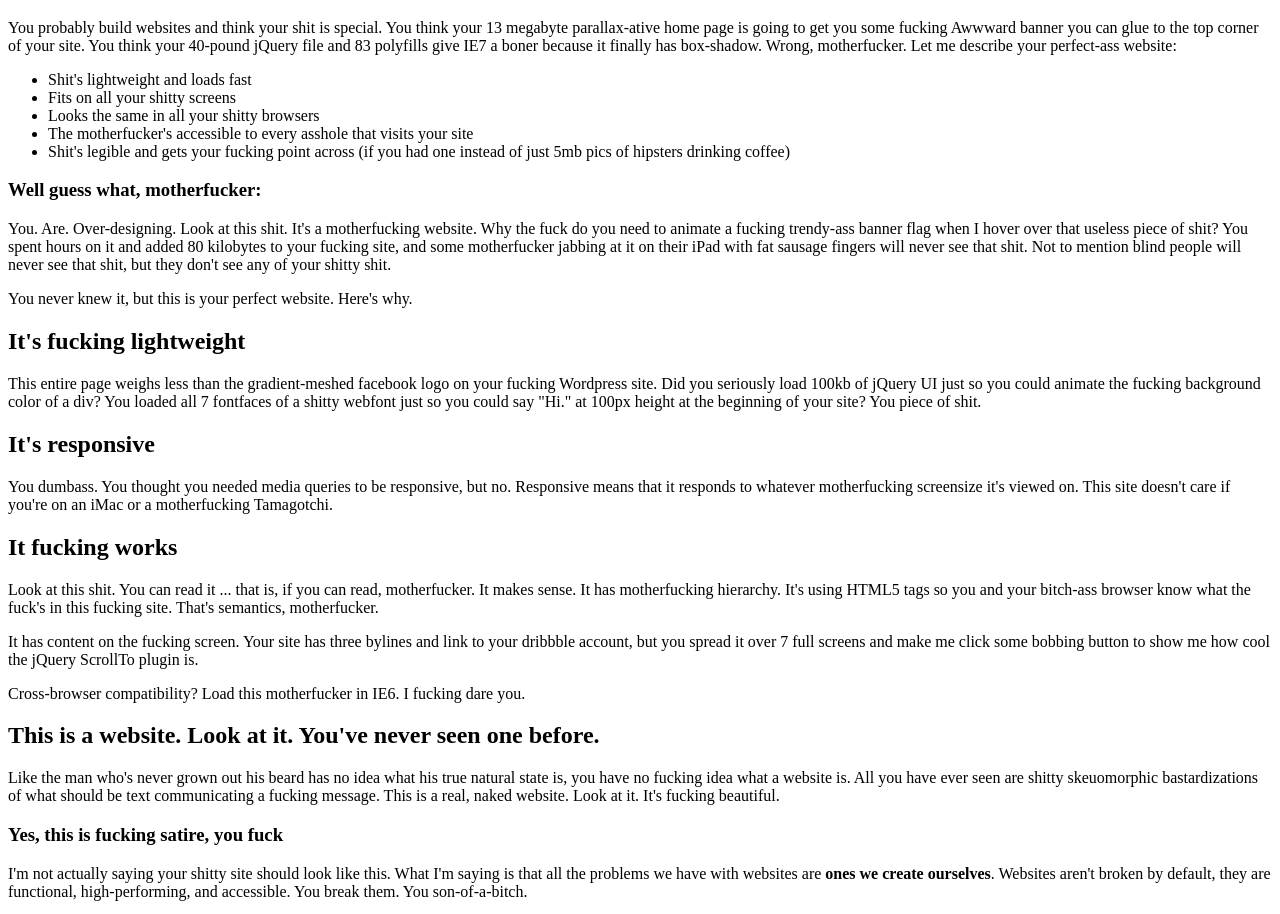
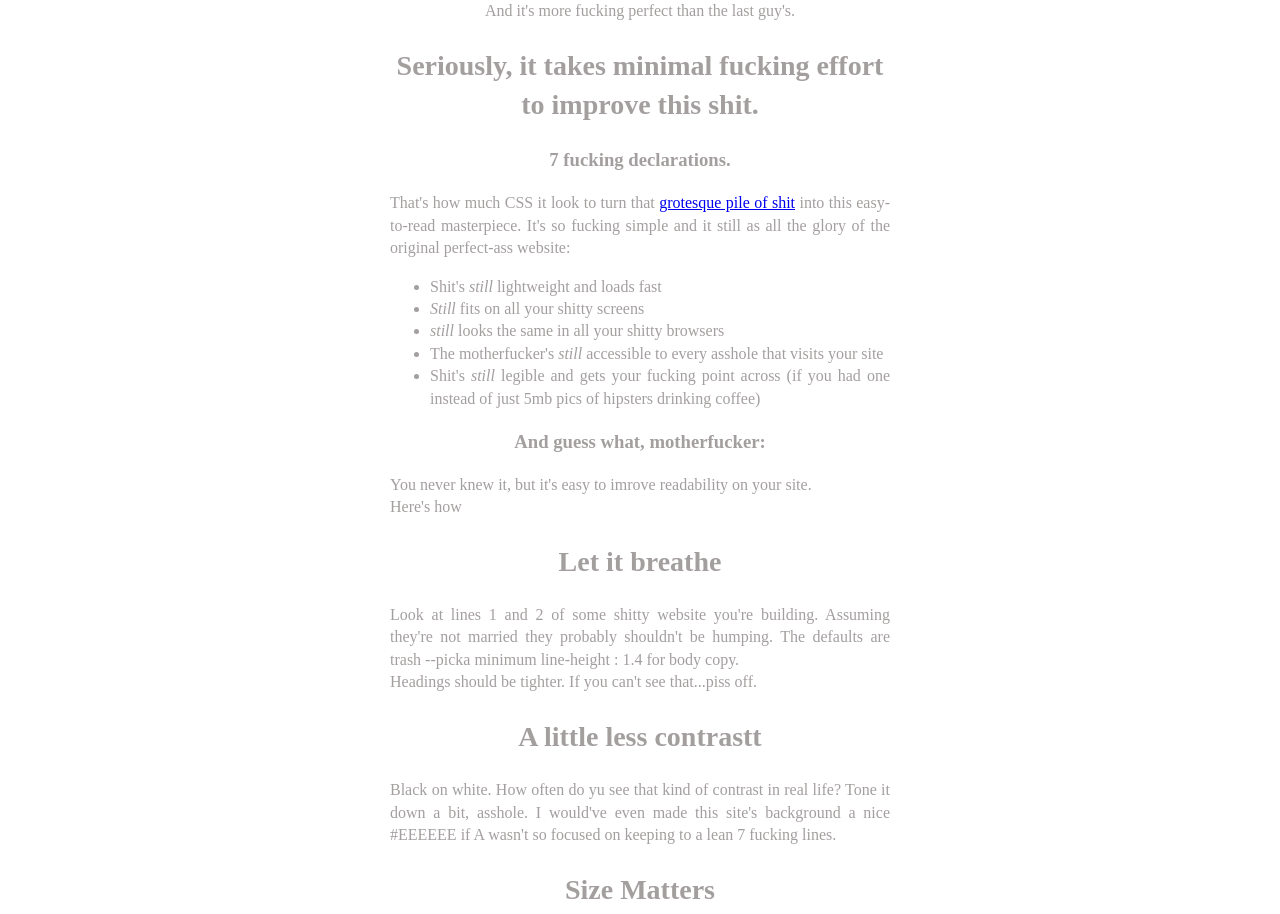
Before and after one commit to LUTlp/motherfuckingwebsite, a plain HTML site: page index.html in a window 1280 px wide. Shown: the part 146-1060 px from the top of the page. Drawn offline with Linux system fonts and the light colour scheme.

Commit message:
better mfxs

```diff
--- a/index.html
+++ b/index.html
@@ -6,66 +6,67 @@
 
     <!-- FOR THE CURIOUS: This site was made by @thebarrytone. Don't tell my mom. -->
 
-    <title>Motherfucking Website</title>
+    <link rel="stylesheet" href="style.css" />
+    <title> Presque Motherfucking Website</title>
 </head>
 
 <body>
     <header>
-        <h1>This is a motherfucking website.</h1>
-        <aside>And it's fucking perfect.</aside>
+        <h1>This is <span class="italique">still </span> a motherfucking website.</h1>
+        <aside>And it's more fucking perfect than the last guy's.</aside>
     </header>
 
-        <h2>Seriously, what the fuck else do you want?</h2>
+        <h2>Seriously, it takes minimal fucking effort to improve this shit.</h2>
 
-        <p>You probably build websites and think your shit is special. You think your 13 megabyte parallax-ative home page is going to get you some fucking Awwward banner you can glue to the top corner of your site. You think your 40-pound jQuery file and 83 polyfills give IE7 a boner because it finally has box-shadow. Wrong, motherfucker. Let me describe your perfect-ass website:</p>
+        <h3> 7 fucking declarations. </h3>
+        <p>That's how much CSS it look to turn that <a href="motherfuckingwebsite.com" >grotesque pile of shit</a> into this easy-to-read masterpiece. It's so fucking simple and it still as all the glory of the original perfect-ass website:</p>
 
         <ul>
-            <li>Shit's lightweight and loads fast</li>
-            <li>Fits on all your shitty screens</li>
-            <li>Looks the same in all your shitty browsers</li>
-            <li>The motherfucker's accessible to every asshole that visits your site</li>
-            <li>Shit's legible and gets your fucking point across (if you had one instead of just 5mb pics of hipsters drinking coffee)</li>
+            <li>Shit's <span class="italique">still </span> lightweight and loads fast</li>
+            <li><span class="italique">Still </span> fits on all your shitty screens</li>
+            <li><span class="italique">still </span> looks the same in all your shitty browsers</li>
+            <li>The motherfucker's <span class="italique">still </span>accessible to every asshole that visits your site</li>
+            <li>Shit's <span class="italique">still </span> legible and gets your fucking point across (if you had one instead of just 5mb pics of hipsters drinking coffee)</li>
         </ul>
 
-        <h3>Well guess what, motherfucker:</h3>
 
-        <p>You. Are. Over-designing. Look at this shit. It's a motherfucking website. Why the fuck do you need to animate a fucking trendy-ass banner flag when I hover over that useless piece of shit? You spent hours on it and added 80 kilobytes to your fucking site, and some motherfucker jabbing at it on their iPad with fat sausage fingers will never see that shit. Not to mention blind people will never see that shit, but they don't see any of your shitty shit.</p>
+        <h3>And guess what, motherfucker:</h3>
 
-        <p>You never knew it, but this is your perfect website. Here's why.</p>
+        <p>You never knew it, but it's easy to imrove readability on your site. <br>
+          Here's how</p>
 
-        <h2>It's fucking lightweight</h2>
+        <h2>Let it breathe</h2>
 
-        <p>This entire page weighs less than the gradient-meshed facebook logo on your fucking Wordpress site. Did you seriously load 100kb of jQuery UI just so you could animate the fucking background color of a div? You loaded all 7 fontfaces of a shitty webfont just so you could say "Hi." at 100px height at the beginning of your site? You piece of shit.</p>
+            <p>Look at lines 1 and 2 of some shitty website you're building. Assuming they're not married they probably shouldn't be humping. The defaults are trash --picka minimum line-height : 1.4 for body copy.<br>
+        Headings should be tighter. If you can't see that...piss off.</p>
 
-        <h2>It's responsive</h2>
+        <h2>A little less contrastt</h2>
 
-        <p>You dumbass. You thought you needed media queries to be responsive, but no. Responsive means that it responds to whatever motherfucking screensize it's viewed on. This site doesn't care if you're on an iMac or a motherfucking Tamagotchi.</p>
+            <p>Black on white. How often do yu see that kind of contrast in real life? Tone it down a bit, asshole. I would've even made this site's background a nice #EEEEEE if A wasn't so focused on keeping to a lean 7 fucking lines.</p>
 
-        <h2>It fucking works</h2>
+        <h2>Size Matters</h2>
 
-        <p>Look at this shit. You can read it ... that is, if you can read, motherfucker. It makes sense. It has motherfucking hierarchy. It's using HTML5 tags so you and your bitch-ass browser know what the fuck's in this fucking site. That's semantics, motherfucker.</p>
+            <p> I know your partner says otherwise, but it's true. Bump that body copy to render close to 16px or more. Smaller type works well for print, not for screen</p>
 
-        <p>It has content on the fucking screen. Your site has three bylines and link to your dribbble account, but you spread it over 7 full screens and make me click some bobbing button to show me how cool the jQuery ScrollTo plugin is.</p>
+        <h2>Line-width, motherfucker</h2>
 
-        <p>Cross-browser compatibility? Load this motherfucker in IE6. I fucking dare you.</p>
+            <p>Looking at an LCD screen is strainful enough. Don't make me read a line of text that's 200 fucking characters long. Keep it to a nice 60-80 and users might actually read more than one sentence of your worthless dribble.</p>
 
-        <h2>This is a website. Look at it.  You've never seen one before.</h2>
+        <h3>Yes, this is also fucking satire, you fuck</h3>
 
-        <p>Like the man who's never grown out his beard has no idea what his true natural state is, you have no fucking idea what a website is. All you have ever seen are shitty skeuomorphic bastardizations of what should be text communicating a fucking message. This is a real, naked website. Look at it. It's fucking beautiful.</p>
+          <p>I love what the creator of<a href="motherfuckingwebsite.com">  this site's inspiration</a> did. What I'm saying is that it's so, so simple to make sites easier to read. Websites are broken by default, they are functional, high-performing, and accessible, but they're also fucking ugly. You and all the other web designers out there need to make them not total shit.</p>
 
-        <h3>Yes, this is fucking satire, you fuck</h3>
 
-        <p>I'm not actually saying your shitty site should look like this. What I'm saying is that all the problems we have with websites are <strong>ones we create ourselves</strong>. Websites aren't broken by default, they are functional, high-performing, and accessible. You break them. You son-of-a-bitch.</p>
-
-        <blockquote cite="https://www.vitsoe.com/us/about/good-design">"Good design is as little design as possible."<br>
-            - some German motherfucker
+        <blockquote >"You're a fucking moron if you use default browser styles."  <br>
+            - Eleanor Roosevelt
         </blockquote>
 
     <hr>
 
     <h2>Epilogue</h2>
-    <p>From the philosophies expressed (poorly) above, <a href="http://txti.es">txti</a> was created. You should try it today to make your own motherfucking websites.</p>
+    <p>Inspired by the geniuses behind <a href="motherfuckingwebsite.com"> motherfuckingwebsite </a> and <a href="http://txti.es">txti</a>.</p>
 
+    <p> This page—that isn't a total fucking eyesore—was created by <a href="https://twitter.com/drew_mc">me</a> with help from <a href="https://twitter.com/drew_mc">him</a>.</p>
     <!-- yes, I know...wanna fight about it? -->
     <script>
       (function(i,s,o,g,r,a,m){i['GoogleAnalyticsObject']=r;i[r]=i[r]||function(){
--- /dev/null
+++ b/style.css
@@ -0,0 +1,25 @@
+.italique{
+  font-style: italic;
+}
+
+body{
+
+  margin : 80px auto;
+  text-align: center;
+  line-height: 1.4;
+  color : #A49F9F;
+  width : 500px;
+
+}
+
+p, ul{
+
+text-align : justify;
+font-size: 16px
+}
+
+h2{
+
+  font-size: 28px;
+  text_decoration : bold
+}
```
